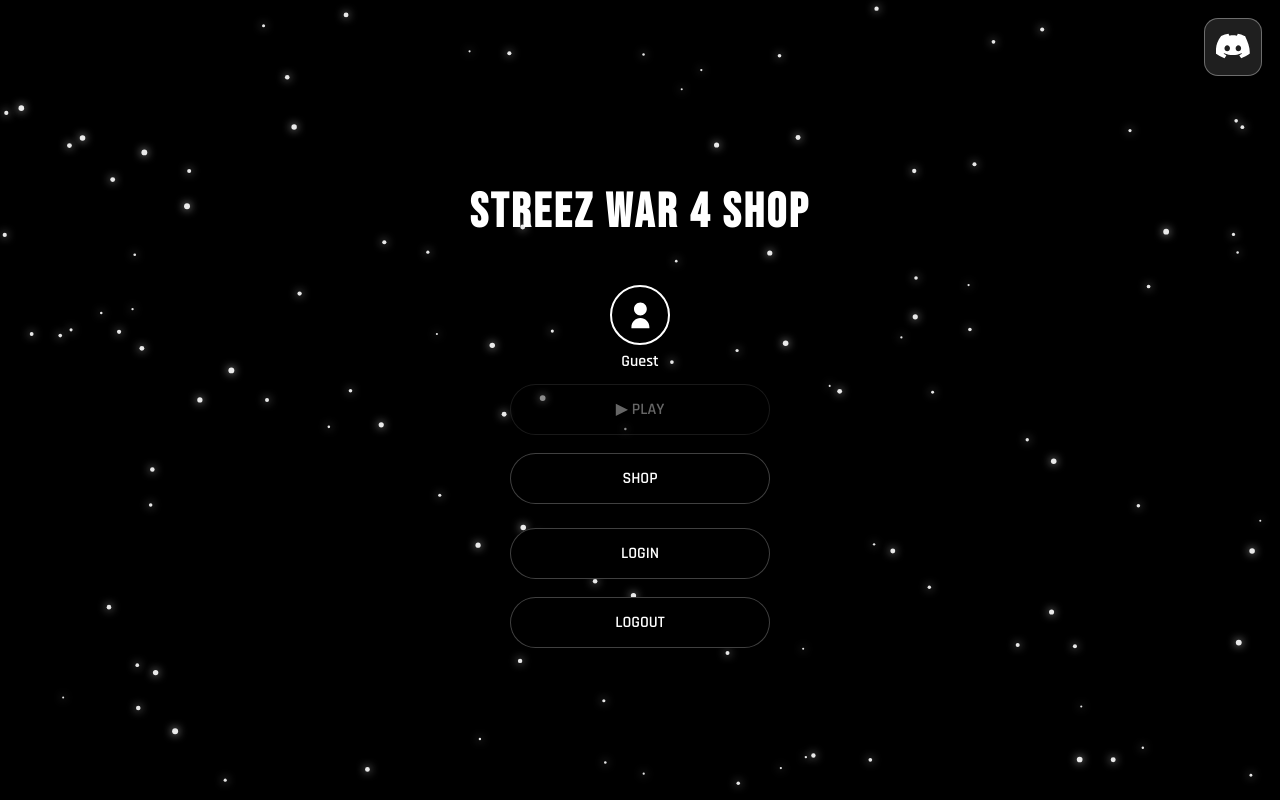
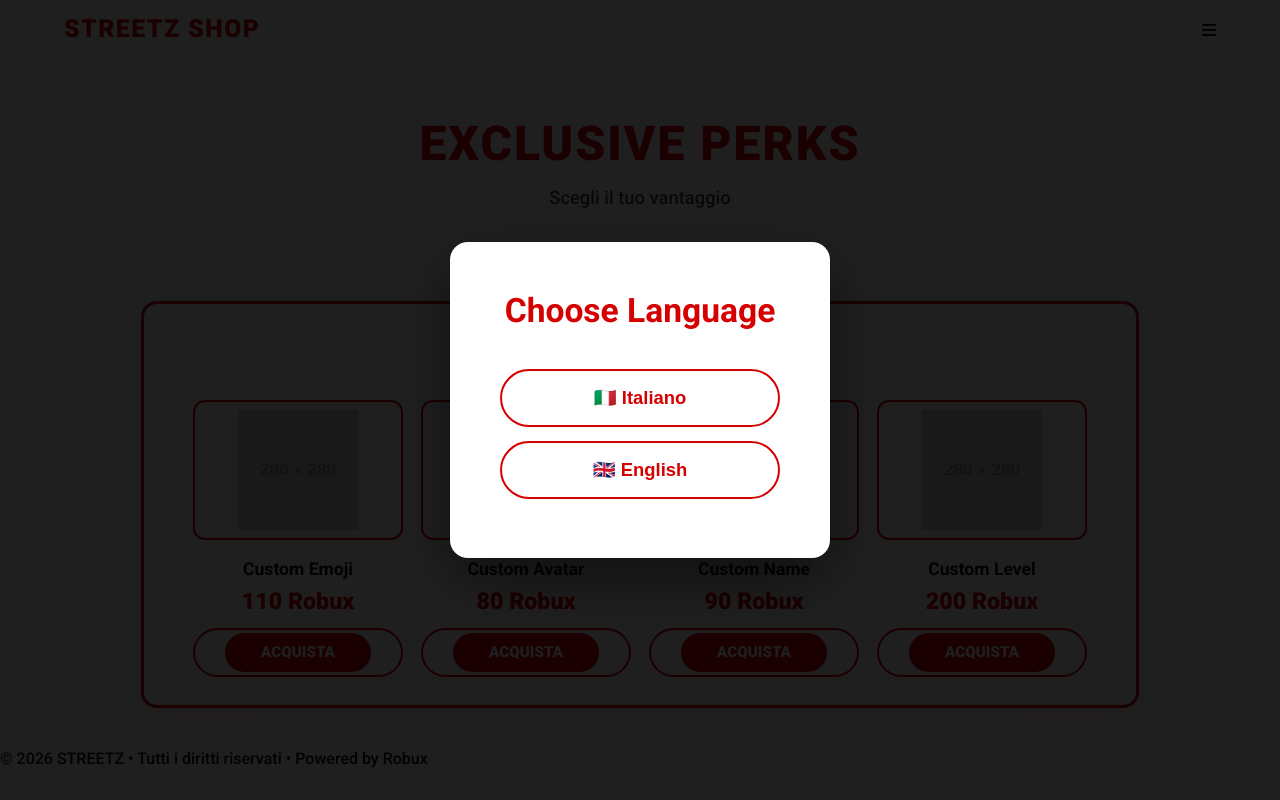
Before and after one commit to fabbbbbb123-cpu/Sw4-Shopl3, a plain HTML site: page index.html in a window 1280 px wide. Drawn offline with Linux system fonts and the light colour scheme; placeholder pictures from the web are drawn by us.

Commit message:
Update index.html

```diff
--- a/index.html
+++ b/index.html
@@ -1,287 +1,364 @@
 <!DOCTYPE html>
 <html lang="it">
 <head>
-<meta charset="UTF-8">
-<meta name="viewport" content="width=device-width, initial-scale=1">
-<title>STREEZ WAR 4 SHOP</title>
-
-<link href="https://fonts.googleapis.com/css2?family=Bebas+Neue&display=swap" rel="stylesheet">
-<link href="https://fonts.googleapis.com/css2?family=Rajdhani:wght@600;700&display=swap" rel="stylesheet">
-
+  <meta charset="UTF-8" />
+  <meta name="viewport" content="width=device-width, initial-scale=1.0"/>
+  <title>STREETZ SHOP • Esclusivi</title>
+  <link rel="stylesheet" href="https://cdnjs.cloudflare.com/ajax/libs/font-awesome/6.5.0/css/all.min.css"/>
+  <link href="https://fonts.googleapis.com/css2?family=Roboto:wght@500;700;900&display=swap" rel="stylesheet">
   <style>
-:root{
-    --glass:rgba(255,255,255,0.12);
-    --border:rgba(255,255,255,0.35);
+    :root {
+      --bg: #ffffff;
+      --text: #0f0f0f;
+      --red: #d50000;
+      --red-dark: #b00000;
     }
 
-body{
-    margin:0;
-    font-family:'Rajdhani',sans-serif;
-    background:#000;
-    color:#fff;
-    overflow:hidden;
+    * { margin:0; padding:0; box-sizing:border-box; }
+    body {
+      font-family: 'Roboto', system-ui, sans-serif;
+      background: var(--bg);
+      color: var(--text);
+      min-height: 100vh;
+      line-height: 1.4;
+      font-weight: 500;
     }
 
-#backgroundCanvas{
-    position:fixed;
-    inset:0;
-    z-index:-1;
+    /* Language Selector */
+    .lang-selector {
+      position: fixed;
+      inset: 0;
+      background: rgba(0,0,0,0.88);
+      display: flex;
+      align-items: center;
+      justify-content: center;
+      z-index: 3000;
     }
 
-/* Discord Glass Box */
-.discord-box{
-    position:fixed;
-    top:18px;
-    right:18px;
-    width:56px;
-    height:56px;
-    display:flex;
-    align-items:center;
-    justify-content:center;
-    background:var(--glass);
-    backdrop-filter:blur(10px);
-    border:1px solid var(--border);
-    border-radius:14px;
-    cursor:pointer;
-    z-index:50;
-    transition:.2s;
-}
-.discord-box:hover{
-    background:#fff;
-    transform:scale(1.05);
-}
-.discord-box svg{
-    width:60%;
-    height:60%;
-    fill:#fff;
-    transition:.2s;
-}
-.discord-box:hover svg{
-    fill:#000;
+    .lang-box {
+      background: white;
+      padding: 45px 50px;
+      border-radius: 18px;
+      text-align: center;
+      box-shadow: 0 20px 60px rgba(0,0,0,0.5);
+      max-width: 380px;
+      width: 90%;
     }
 
-/* Intro */
-#intro{
-    position:fixed;
-    inset:0;
-    background:#000;
-    display:flex;
-    align-items:center;
-    justify-content:center;
-    z-index:20;
-    animation:introFade 1.1s forwards .8s;
-}
-#intro h1{
-    font-family:'Bebas Neue';
-    font-size:4rem;
-    letter-spacing:4px;
-}
-@keyframes introFade{
-    to{opacity:0;pointer-events:none}
+    .lang-box h1 {
+      font-size: 2.1rem;
+      margin-bottom: 35px;
+      color: var(--red);
     }
 
-.wrapper{
-    min-height:100vh;
-    display:flex;
-    flex-direction:column;
-    align-items:center;
-    justify-content:center;
-    gap:12px; /* gap uniforme tra pulsanti */
+    .lang-btn {
+      display: block;
+      width: 100%;
+      padding: 16px;
+      margin: 14px 0;
+      font-size: 1.15rem;
+      font-weight: 700;
+      border: 2px solid var(--red);
+      border-radius: 40px;
+      background: white;
+      color: var(--red);
+      cursor: pointer;
+      transition: all 0.3s;
     }
 
-/* Title */
-h1{
-    font-family:'Bebas Neue';
-    font-size:3rem;
-    letter-spacing:3px;
+    .lang-btn:hover {
+      background: var(--red);
+      color: white;
     }
 
-/* Profile */
-.profile{
-    display:flex;
-    flex-direction:column;
-    align-items:center;
-    gap:6px;
+    /* Main Content */
+    header {
+      position: fixed;
+      top: 0; left: 0; right: 0;
+      height: 60px;
+      background: rgba(255,255,255,0.98);
+      backdrop-filter: blur(12px);
+      border-bottom: 1px solid rgba(213,0,0,0.12);
+      z-index: 1000;
+      display: flex;
+      align-items: center;
+      justify-content: space-between;
+      padding: 0 5%;
     }
 
-/* Avatar */
-.avatar{
-    width:56px;
-    height:56px;
-    border-radius:50%;
-    border:2px solid #fff;
-    display:flex;
-    align-items:center;
-    justify-content:center;
-}
-.avatar svg{
-    width:55%;
-    height:55%;
-}
-.avatar.logged{
-    box-shadow:0 0 26px #fff;
+    .logo { font-size: 1.55rem; font-weight: 900; color: var(--red); letter-spacing: 1.5px; }
+
+    .hero { text-align: center; padding: 110px 5% 50px; }
+    .hero h1 { font-size: 3rem; font-weight: 900; color: var(--red); letter-spacing: 2px; }
+    .subtitle { font-size: 1.15rem; color: #444; margin-top: 8px; }
+
+    .container { max-width: 1100px; margin: 0 auto; padding: 0 4%; }
+
+    .big-shop-frame {
+      background: white;
+      border: 3px solid var(--red);
+      border-radius: 16px;
+      padding: 28px 20px;
+      margin: 40px auto;
+      box-shadow: 0 8px 35px rgba(213, 0, 0, 0.12);
     }
 
-/* Buttons */
-.menu-btn{
-    width:230px;
-    padding:14px;
-    border-radius:999px;
-    background:#000;
-    border:1px solid rgba(255,255,255,0.25);
-    color:#fff;
-    cursor:pointer;
-    transition:.18s;
-    text-align:center;
-    display:flex;
-    align-items:center;
-    justify-content:center;
-    gap:6px;
-    margin:0; /* rimuove margini extra tra pulsanti */
-}
-.menu-btn:hover{
-    background:#fff;
-    color:#000;
-    transform:scale(1.04);
-}
-.menu-btn.disabled{
-    opacity:.4;
-    pointer-events:none;
+    .shop-title {
+      text-align: center;
+      font-size: 1.8rem;
+      font-weight: 900;
+      color: var(--red);
+      margin-bottom: 28px;
+      text-transform: uppercase;
+      letter-spacing: 1.2px;
     }
 
-/* Shop */
-.shop-list{
-    max-height:0;
-    overflow:hidden;
-    transform:scale(.4);
-    opacity:0;
-    transition:.3s;
-    display:flex;
-    flex-direction:column;
-    gap:8px;
-}
-.shop-list.show{
-    max-height:500px;
-    transform:scale(1);
-    opacity:1;
+    .icons-row {
+      display: flex;
+      flex-wrap: wrap;
+      justify-content: center;
+      gap: 24px 18px;
     }
 
-/* Riduzione gap tra LOGIN/LOGOUT e SHOP/PLAY */
-.menu-btn + .menu-btn{
-    margin-top:6px;
+    .icon-box { text-align: center; width: 210px; }
+
+    .icon-img {
+      width: 100%;
+      height: 140px;
+      object-fit: contain;
+      border: 2px solid var(--red);
+      border-radius: 12px;
+      padding: 8px;
+      background: #fff;
+      box-shadow: 0 4px 14px rgba(0,0,0,0.06);
     }
+
+    .icon-label { font-size: 1.1rem; font-weight: 700; margin: 10px 0 4px; }
+    .price { font-size: 1.45rem; font-weight: 900; color: var(--red); margin: 4px 0 10px; }
+
+    .buy-wrapper {
+      padding: 3px;
+      border: 2px solid var(--red);
+      border-radius: 40px;
+      background: white;
+    }
+
+    .btn {
+      font-size: 0.95rem;
+      font-weight: 900;
+      padding: 9px 36px;
+      background: var(--red);
+      color: white;
+      border-radius: 40px;
+      text-transform: uppercase;
+      text-decoration: none;
+      display: inline-block;
+    }
+
+    /* Disclaimer Modal */
+    .modal {
+      display: none;
+      position: fixed;
+      inset: 0;
+      background: rgba(0,0,0,0.75);
+      z-index: 2000;
+      align-items: center;
+      justify-content: center;
+    }
+
+    .modal-content {
+      background: white;
+      max-width: 420px;
+      width: 90%;
+      border-radius: 12px;
+      padding: 28px 24px;
+      text-align: center;
+      box-shadow: 0 10px 40px rgba(0,0,0,0.3);
+    }
+
+    .modal-content h3 { color: var(--red); margin-bottom: 16px; font-size: 1.4rem; }
+    .modal-content p { font-size: 1rem; line-height: 1.55; margin-bottom: 24px; color: #333; }
+
+    .modal-buttons { display: flex; gap: 12px; justify-content: center; }
+    .modal-btn {
+      padding: 10px 24px;
+      border: none;
+      border-radius: 40px;
+      font-weight: 700;
+      cursor: pointer;
+      font-size: 0.95rem;
+    }
+    .modal-btn.cancel { background: #ddd; color: #333; }
+    .modal-btn.proceed { background: var(--red); color: white; }
   </style>
 </head>
-
 <body>
 
-<!-- Discord -->
-<div class="discord-box" onclick="window.open('https://discord.gg/TUO_SERVER','_blank')">
-<svg viewBox="0 0 71 55" xmlns="http://www.w3.org/2000/svg">
-<path fill="currentColor" d="M60.104 4.551a58.97 58.97 0 0 0-14.175-4.389.07.07 0 0 0-.074.035c-.615 1.12-1.298 2.576-1.78 3.732-5.27-.792-10.508-.792-15.636 0-.48-1.155-1.163-2.61-1.78-3.732a.066.066 0 0 0-.074-.035A58.95 58.95 0 0 0 10.896 4.55a.061.061 0 0 0-.03.022C.613 17.902-.955 30.195.05 42.329c.002.024.016.047.033.062a60.502 60.502 0 0 0 17.897 9.06c.05.023.105.036.16.036a.182.182 0 0 0 .162-.084c1.377-1.89 2.607-3.875 3.66-5.928a.118.118 0 0 0-.067-.17c-1.979-.913-3.86-2.01-5.614-3.276a.115.115 0 0 1-.012-.188c.378-.283.756-.567 1.128-.856a.109.109 0 0 1 .114-.01c11.772 5.408 24.522 5.408 36.222 0a.107.107 0 0 1 .115.01c.372.289.75.573 1.128.856a.115.115 0 0 1-.012.188c-1.757 1.266-3.638 2.362-5.617 3.276a.117.117 0 0 0-.066.17c1.057 2.053 2.28 4.038 3.66 5.928a.184.184 0 0 0 .161.084.16.16 0 0 0 .161-.036 60.523 60.523 0 0 0 17.902-9.06.073.073 0 0 0 .034-.062c1.058-12.215-3.494-24.493-9.839-37.757a.06.06 0 0 0-.031-.022zM23.725 37.146c-3.182 0-5.805-2.91-5.805-6.497s2.567-6.497 5.805-6.497c3.261 0 5.872 2.908 5.805 6.497 0 3.587-2.567 6.497-5.805 6.497zm23.555 0c-3.182 0-5.805-2.91-5.805-6.497s2.567-6.497 5.805-6.497c3.261 0 5.872 2.908 5.805 6.497 0 3.587-2.544 6.497-5.805 6.497z"/>
-</svg>
+  <!-- SELEZIONE LINGUA -->
+  <div class="lang-selector" id="langSelector">
+    <div class="lang-box">
+      <h1>Choose Language</h1>
+      <button class="lang-btn" onclick="setLanguage('it')">🇮🇹 Italiano</button>
+      <button class="lang-btn" onclick="setLanguage('en')">🇬🇧 English</button>
+    </div>
   </div>
 
-<div id="intro"><h1>STREEZ WAR 4 SHOP</h1></div>
-<canvas id="backgroundCanvas"></canvas>
+  <!-- CONTENUTO DEL SITO -->
+  <header>
+    <div class="logo" id="logo">STREETZ SHOP</div>
+    <i class="fas fa-bars menu-btn"></i>
+  </header>
 
-<div class="wrapper">
-<h1>STREEZ WAR 4 SHOP</h1>
+  <section class="hero">
+    <h1 id="heroTitle">EXCLUSIVE PERKS</h1>
+    <p class="subtitle" id="heroSubtitle">Scegli il tuo vantaggio</p>
+  </section>
 
-<div class="profile">
-    <div class="avatar" id="avatar">
-        <svg viewBox="0 0 24 24">
-            <path fill="white"
-            d="M12 12c2.761 0 5-2.239 5-5s-2.239-5-5-5-5 2.239-5 5 2.239 5 5 5zm0 2c-3.866 0-7 3.134-7 7v1h14v-1c0-3.866-3.134-7-7-7z"/>
-        </svg>
+  <div class="container">
+    <div class="big-shop-frame">
+      <h2 class="shop-title" id="shopTitle">PERKS DISPONIBILI</h2>
+
+      <div class="icons-row">
+
+        <div class="icon-box">
+          <img class="icon-img" src="https://via.placeholder.com/280x280/d50000/ffffff?text=Emoji" alt="Custom Emoji">
+          <div class="icon-label" id="label1">Custom Emoji</div>
+          <div class="price">110 Robux</div>
+          <div class="buy-wrapper">
+            <a href="#" class="btn buy-btn" data-link="https://www.roblox.com/game-pass/1766721152/Custom-Emoji" id="buy1">ACQUISTA</a>
           </div>
-    <span id="username">Guest</span>
         </div>
 
-<div class="menu-btn disabled" id="playBtn" onclick="vaiAlGioco()">▶ PLAY</div>
-<div class="menu-btn" onclick="toggleShop()">SHOP</div>
-
-<div class="shop-list" id="shopList">
-    <div class="menu-btn" onclick="vaiARoblox(1)">Custom Emoji – 70 R$</div>
-    <div class="menu-btn" onclick="vaiARoblox(2)">Custom Name – 90 R$</div>
-    <div class="menu-btn" onclick="vaiARoblox(3)">Custom Level – 100 R$</div>
-    <div class="menu-btn" onclick="vaiARoblox(4)">Custom Avatar – 200 R$</div>
+        <div class="icon-box">
+          <img class="icon-img" src="https://via.placeholder.com/280x280/d50000/ffffff?text=Avatar" alt="Custom Avatar">
+          <div class="icon-label" id="label2">Custom Avatar</div>
+          <div class="price">80 Robux</div>
+          <div class="buy-wrapper">
+            <a href="#" class="btn buy-btn" data-link="https://www.roblox.com/it/game-pass/1766677128" id="buy2">ACQUISTA</a>
+          </div>
         </div>
 
-<div class="menu-btn" onclick="login()">LOGIN</div>
-<div class="menu-btn" onclick="logout()">LOGOUT</div>
+        <div class="icon-box">
+          <img class="icon-img" src="https://via.placeholder.com/280x280/d50000/ffffff?text=Name" alt="Custom Name">
+          <div class="icon-label" id="label3">Custom Name</div>
+          <div class="price">90 Robux</div>
+          <div class="buy-wrapper">
+            <a href="#" class="btn buy-btn" data-link="https://www.roblox.com/game-pass/1766231271/Custom-Name" id="buy3">ACQUISTA</a>
+          </div>
         </div>
 
+        <div class="icon-box">
+          <img class="icon-img" src="https://via.placeholder.com/280x280/d50000/ffffff?text=Level" alt="Custom Level">
+          <div class="icon-label" id="label4">Custom Level</div>
+          <div class="price">200 Robux</div>
+          <div class="buy-wrapper">
+            <a href="#" class="btn buy-btn" data-link="https://www.roblox.com/game-pass/1764735126/Custom-Level" id="buy4">ACQUISTA</a>
+          </div>
+        </div>
+
+      </div>
+    </div>
+  </div>
+
+  <!-- DISCLAIMER MODAL -->
+  <div class="modal" id="disclaimerModal">
+    <div class="modal-content">
+      <h3 id="modalTitle">Attenzione</h3>
+      <p id="disclaimerText">
+        Acquistando questo Game Pass accetti i termini del gioco.<br><br>
+        Questo è un contenuto cosmetico/opzionale e non garantisce alcun vantaggio che violi le regole di Roblox.
+      </p>
+      <div class="modal-buttons">
+        <button class="modal-btn cancel" id="cancelBtn">Annulla</button>
+        <button class="modal-btn proceed" id="proceedBtn">Procedi all'acquisto</button>
+      </div>
+    </div>
+  </div>
+
+  <footer>
+    © 2026 STREETZ • Tutti i diritti riservati • Powered by Robux
+  </footer>
+
   <script>
-let logged=false;
+    let currentLink = '';
 
-function login(){
-    logged=true;
-    username.innerText="Streez Player";
-    playBtn.classList.remove("disabled");
-    avatar.classList.add("logged");
+    function setLanguage(lang) {
+      document.getElementById('langSelector').style.display = 'none';
+
+      if (lang === 'en') {
+        // === ENGLISH ===
+        document.getElementById('heroTitle').textContent = "EXCLUSIVE PERKS";
+        document.getElementById('heroSubtitle').textContent = "Choose your advantage";
+        document.getElementById('shopTitle').textContent = "AVAILABLE PERKS";
+        document.getElementById('modalTitle').textContent = "Disclaimer";
+        document.getElementById('cancelBtn').textContent = "Cancel";
+        document.getElementById('proceedBtn').textContent = "Proceed to purchase";
+        document.getElementById('logo').textContent = "STREETZ SHOP";
+
+        document.getElementById('label1').textContent = "Custom Emoji";
+        document.getElementById('label2').textContent = "Custom Avatar";
+        document.getElementById('label3').textContent = "Custom Name";
+        document.getElementById('label4').textContent = "Custom Level";
+
+        // Pulsanti ACQUISTA → BUY
+        document.getElementById('buy1').textContent = "BUY";
+        document.getElementById('buy2').textContent = "BUY";
+        document.getElementById('buy3').textContent = "BUY";
+        document.getElementById('buy4').textContent = "BUY";
+
+        // Disclaimer in inglese
+        document.getElementById('disclaimerText').innerHTML =
+          "By purchasing this Game Pass you accept the game terms.<br><br>" +
+          "Important:After purchasing, make a ticket on the discord server to redeem what you bought..";
       }
-function logout(){
-    logged=false;
-    username.innerText="Guest";
-    playBtn.classList.add("disabled");
-    avatar.classList.remove("logged");
-}
-function toggleShop(){
-    shopList.classList.toggle("show");
-}
+      else {
+        // === ITALIANO ===
+        document.getElementById('heroTitle').textContent = "PERK ESCLUSIVI";
+        document.getElementById('heroSubtitle').textContent = "Scegli il tuo vantaggio";
+        document.getElementById('shopTitle').textContent = "PERKS DISPONIBILI";
+        document.getElementById('modalTitle').textContent = "Attenzione";
+        document.getElementById('cancelBtn').textContent = "Annulla";
+        document.getElementById('proceedBtn').textContent = "Procedi all'acquisto";
+        document.getElementById('logo').textContent = "STREETZ SHOP";
 
-function vaiAlGioco(){
-    if(logged){
-        window.open("https://www.roblox.com/games/ID_GIOCO","_blank");
-    } else {
-        alert("Devi prima effettuare il login!");
+        document.getElementById('label1').textContent = "Custom Emoji";
+        document.getElementById('label2').textContent = "Custom Avatar";
+        document.getElementById('label3').textContent = "Custom Name";
+        document.getElementById('label4').textContent = "Custom Level";
+
+        // Pulsanti in italiano
+        document.getElementById('buy1').textContent = "ACQUISTA";
+        document.getElementById('buy2').textContent = "ACQUISTA";
+        document.getElementById('buy3').textContent = "ACQUISTA";
+        document.getElementById('buy4').textContent = "ACQUISTA";
+
+        // Disclaimer in italiano
+        document.getElementById('disclaimerText').innerHTML =
+          "Acquistando questo Game Pass accetti i termini del gioco.<br><br>" +
+          "Importante:dopo aver comprato fai un ticket sul server discord per riscattare cio che hai comprato.";
       }
     }
 
-function vaiARoblox(id){
-    const links={
-        1:"https://www.roblox.com/game-pass/ID1",
-        2:"https://www.roblox.com/game-pass/ID2",
-        3:"https://www.roblox.com/game-pass/ID3",
-        4:"https://www.roblox.com/game-pass/ID4"
-    };
-    window.open(links[id],"_blank");
-}
+    // Modal Disclaimer
+    const modal = document.getElementById('disclaimerModal');
 
-/* BACKGROUND PARTICELLE BIANCO NEON */
-const c=backgroundCanvas, ctx=c.getContext("2d");
-function resize(){c.width=innerWidth;c.height=innerHeight}
-resize();addEventListener("resize",resize);
+    document.querySelectorAll('.buy-btn').forEach(btn => {
+      btn.addEventListener('click', function(e) {
+        e.preventDefault();
+        currentLink = this.getAttribute('data-link');
+        modal.style.display = 'flex';
+      });
+    });
 
-const particles = [];
-for(let i=0;i<120;i++){
-    particles.push({
-        x:Math.random()*c.width,
-        y:Math.random()*c.height,
-        radius:Math.random()*2+1,
-        dx:(Math.random()-0.5)*1,
-        dy:(Math.random()-0.5)*1
+    document.getElementById('cancelBtn').addEventListener('click', () => modal.style.display = 'none');
+    document.getElementById('proceedBtn').addEventListener('click', () => {
+      if (currentLink) window.open(currentLink, '_blank');
+      modal.style.display = 'none';
     });
-}
 
-(function anim(){
-    ctx.clearRect(0,0,c.width,c.height);
-    particles.forEach(p=>{
-        ctx.beginPath();
-        ctx.arc(p.x,p.y,p.radius,0,Math.PI*2);
-        ctx.fillStyle='rgba(255,255,255,0.9)';
-        ctx.shadowColor='#fff';
-        ctx.shadowBlur=8;
-        ctx.fill();
-        p.x+=p.dx;
-        p.y+=p.dy;
-        if(p.x<0||p.x>c.width) p.dx*=-1;
-        if(p.y<0||p.y>c.height) p.dy*=-1;
+    modal.addEventListener('click', (e) => {
+      if (e.target === modal) modal.style.display = 'none';
     });
-    requestAnimationFrame(anim);
-})();
   </script>
-
 </body>
 </html>
```
Lines whose indentation alone changed are shown as unchanged.
